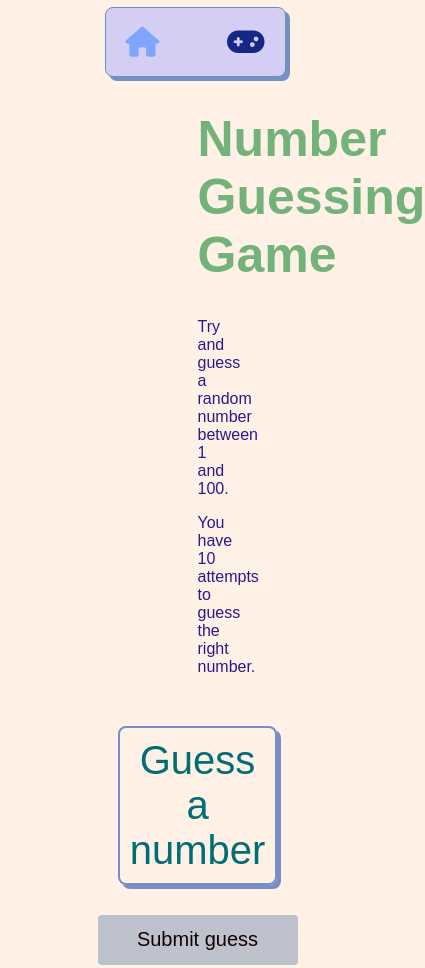
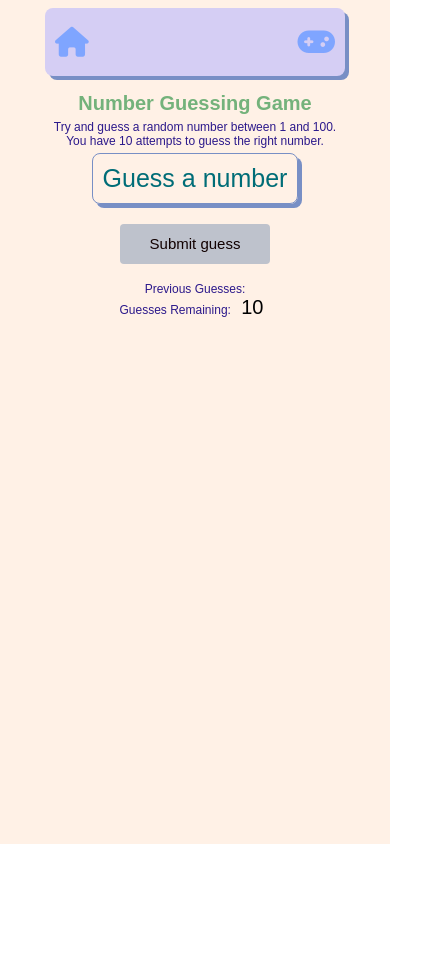
Before and after one commit to sayan0291/js_projects, a plain HTML site: page game/index.html in a window 390 px wide. Shown: the top 968 px of the page, 425 px wide, since content can reach past the window. After the commit the page ends 844 px from the top, so only its background shows below. Drawn offline with Linux system fonts and the light colour scheme.

Commit message:
changing the html and css files for better and responsive ui

```diff
--- a/game/index.css
+++ b/game/index.css
@@ -1,30 +1,44 @@
-html {
-  font-family: sans-serif;
+*{
+  margin: 0;
+  padding: 0;
+  box-sizing: border-box;
+  font-family: Arial, Helvetica, sans-serif;
 }
 
 body {
-  max-width: 50vw;
-  height: 100vh;
-  margin: 0 auto;
-  background-color: #fff1e6;
+  margin-top: 0;
+  padding: 0;
+
 }
 
-nav{
+.container{
+  width: 100vw;
+  height: 100vh;
+  margin: 0;
+  background-color: #fff1e6;
+  display: flex;
+  flex-direction: column;
+  justify-content: flex-start;
+  align-items: center;
+  padding-top: 0.5rem;
+  gap: 1rem;
+}
+
+.navbar{
   background-color: whitesmoke;
   display: flex;
   justify-content: space-between;
-  border: 1px solid #6096ba;
+  align-items: center;
+  width: 45vw;
+  min-width: 300px;
   height: 8vh;
-  margin: 7px;
-  align-items: center;
-  padding-left: 20px;
-  padding-right: 20px;
+  padding: 10px;
   border-radius: 8px;
   box-shadow: 4px 4px 0.01px rgb(120, 143, 197);
   background-color: #d5cef4;
 }
 
-nav i{
+.navbar i{
   color: rgb(127, 165, 255);
   font-size: 30px;
 }
@@ -39,9 +53,40 @@ nav i{
   padding: 7px;
 }
 
-.guesses {
-  color: white;
-  padding: 7px;
+.wrapper {
+  display: flex;
+  flex-direction: column;
+  justify-content: flex-start;
+  align-items: center;
+  position: relative;
+  max-width: 590px;
+  min-height: 400px;
+  color: #2c198b;
+  z-index: 5;
+  overflow: hidden;
+}
+
+
+.form{
+  display: flex;
+  flex-direction: column;
+  align-items: center;
+}
+
+.para{
+  margin: 5px;
+}
+
+#guessField {
+  display: none;
+  color: #bf8ff5;
+  min-width: 100px;
+  height: 50px;
+  font-size: 30px;
+  border-style: none;
+  margin-top: 25px;
+  border: 4px solid #d4d1faf2;
+  text-align: center;
 }
 
 button {
@@ -72,30 +117,10 @@ button {
   cursor: pointer;
 }
 
-form{
-  margin-top: 5px;
-  display: flex;
-  flex-direction: column;
-  align-items: center;
-
-}
-
-#guessField {
-  display: none;
-  color: #bf8ff5;
-  width: 250px;
-  height: 50px;
-  font-size: 30px;
-  border-style: none;
-  margin-top: 25px;
-  border: 4px solid #d4d1faf2;
-  text-align: center;
-}
-
 
 #guess {
-  font-size: 40px;
-  margin-top: auto;
+  font-size:35px;
+  margin: auto;
   padding: 10px;
   color: #006d77;
   border-radius: 8px;
@@ -103,32 +128,112 @@ form{
   border: 2px solid rgb(120, 143, 197);
 }
 
+.inputfield{
+  width: 60%;
+}
+
 .guesses {
   color: #141414;
   font-size: larger;
 }
 
-#wrapper {
-  margin: 0 100px 0 100px;
-  box-sizing: border-box;
-  text-align: center;
-  max-width: 50vw;
-  height: 610px;
-  color: #2c198b;
-  font-size: 25px;
-}
 
 h1 {
+  margin: 0;
   font-family: Arial, Helvetica, sans-serif;
   color: #74B27B;
+  font-size: 30px;
 }
 
 p {
-  font-size: 16px;
+  font-size: 14px;
   text-align: center;
 }
 
-#resultParas{
+.resultParas{
   display: flex;
+  flex-direction: column;
   align-items: center;
+  margin-top: 1rem;
 }
+
+.lowOrHi{
+  margin: 1rem;
+  font-size: medium;
+  color: #bf8ff5;
+}
+
+ @media (min-width: 375px) and (max-width: 425px) {
+  .wrapper{
+    min-height: 200px;
+    min-width: 50vw;
+  }
+
+  #guess{
+    font-size: 25px;
+    padding: auto;
+    border-bottom: 6px;
+    border: 1px solid rgb(120, 143, 197);
+  }
+
+  .inputfield{
+    width: 40%;
+  }
+
+  #subt{
+    width: 150px;
+    height: 40px;
+    border-radius: 4px;
+    font-size: 15px;
+    border-style: none;
+    margin-top: 20px;
+  }
+
+  h1{
+    font-size: 20px;
+  }
+
+  p{
+    font-size: 12px;
+  }
+}
+
+@media (max-width: 375px) and (min-width:300px){
+  .navbar{
+    width: 30vw;
+  }
+  .wrapper{
+    min-height: 100px;
+    min-width: 35vw;
+  }
+
+  #guess{
+    font-size: 16px;
+    padding: auto;
+    border-bottom: 4px;
+    border: 1px solid rgb(120, 143, 197);
+    margin: 0;
+  }
+
+  .inputfield{
+    width: 30%;
+    height: 20% !important;
+  }
+
+  #subt{
+    width: 100px;
+    height: 30px;
+    border-radius: 4px;
+    font-size: 10px;
+    border-style: none;
+    margin-top: 15px;
+  }
+
+  h1{
+    font-size: 15px;
+  }
+
+  p{
+    font-size: 9px;
+  }
+}
--- a/game/index.html
+++ b/game/index.html
@@ -9,21 +9,22 @@
     <link rel="stylesheet" href="index.css">
 </head>
 <body>
-  <nav>
+  <div class="container">
+    <div class="navbar">
       <i class="fa-solid fa-house"></i>
       <i class="fa-solid fa-gamepad"></i>
-  </nav>
-
-    <div id="wrapper">
+    </div>
+      <div class="wrapper">
         <h1>Number Guessing Game</h1>
+        <div class="para">
           <p>Try and guess a random number between 1 and 100.</p>
           <p>You have 10 attempts to guess the right number.</p>
-    </br>
-        <form class="form">
+        </div>
+          <div class="form">
               <label for="guessField" id="guess" onclick="showHidden()">Guess a number</label>
-            <input type="text" id="guessField" >
+              <input class="inputfield" type="text" id="guessField" >
               <input type="submit" id="subt" value="Submit guess" class="guessSubmit">
-        </form>
+          </div>
 
           <div class="resultParas">
               <p >Previous Guesses: <span class="guesses"></span></p>
@@ -31,6 +32,7 @@
               <p class="lowOrHi"></p>
           </div>
       </div>
+  </div>
     <script src="index.js"></script>
 </body>
 </html>
```
Lines whose indentation alone changed are shown as unchanged.
